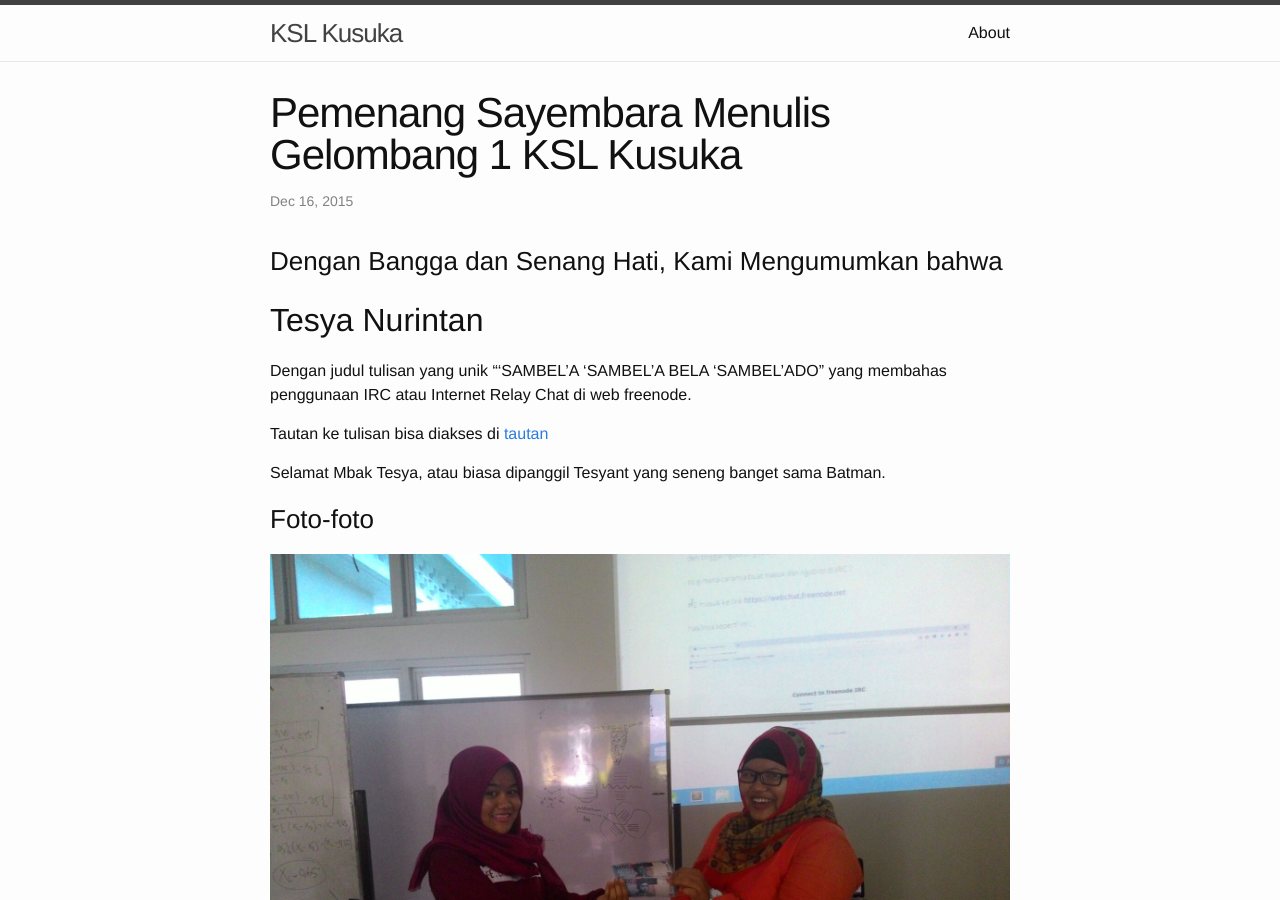
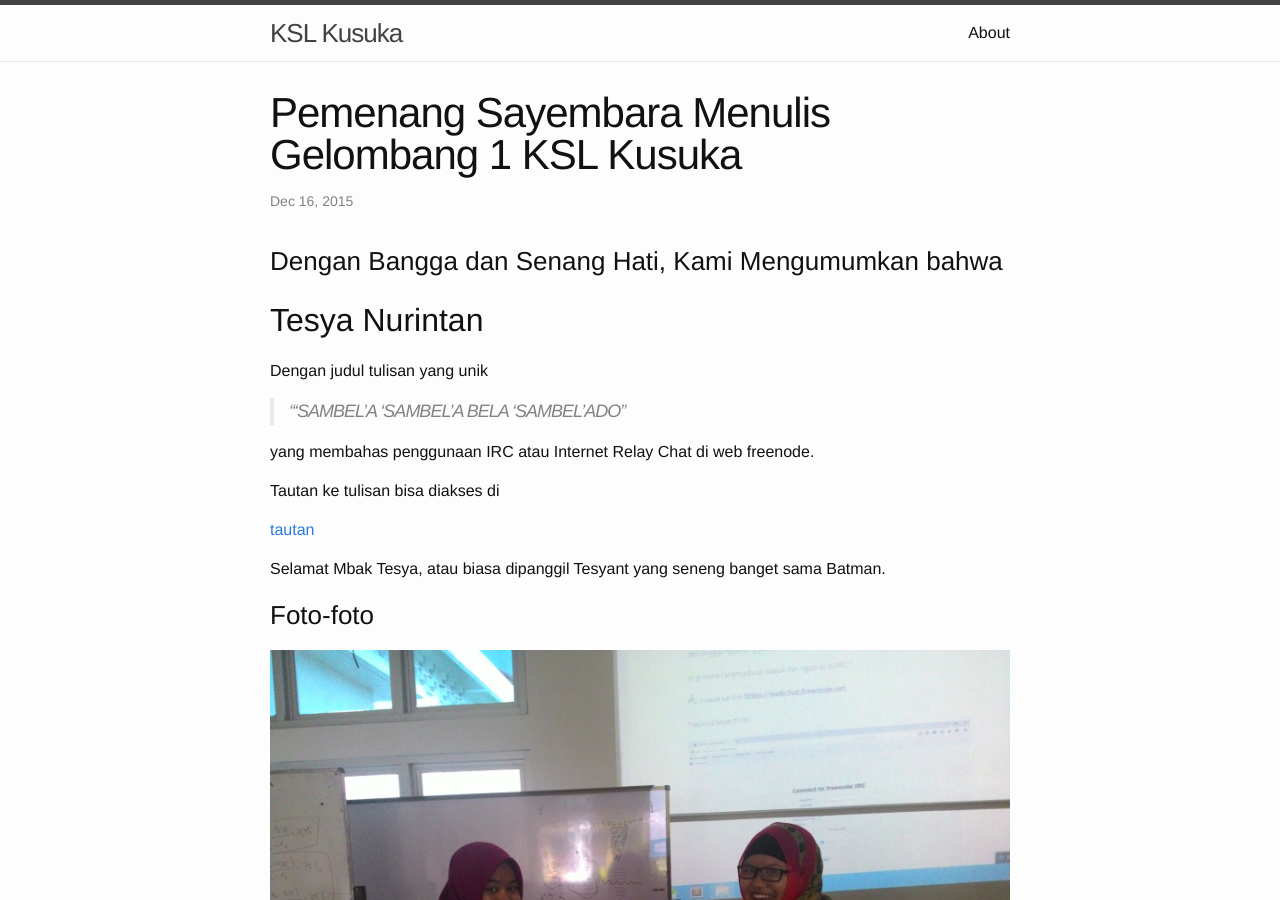
Before and after one commit to KSL-Kusuka/ksl-kusuka.github.io, a Jekyll site: the page built from _posts/2015-12-16-pemenang-sayembara-menulis-gelombang-satu-ksl-kusuka.markdown, in a window 1280 px wide and 900 px high. Built offline with Jekyll 4.4.1, drawn with Linux system fonts in a browser that asks for light colours.

```diff
--- a/_posts/2015-12-16-pemenang-sayembara-menulis-gelombang-satu-ksl-kusuka.markdown
+++ b/_posts/2015-12-16-pemenang-sayembara-menulis-gelombang-satu-ksl-kusuka.markdown
@@ -6,15 +6,23 @@ categories: sayembara menulis
 ---
 
 ### Dengan Bangga dan Senang Hati, Kami Mengumumkan bahwa
+
 ## Tesya Nurintan
 
-Dengan judul tulisan yang unik "‘SAMBEL’A ‘SAMBEL’A BELA ‘SAMBEL’ADO" yang membahas penggunaan IRC atau Internet Relay Chat di web freenode.
+Dengan judul tulisan yang unik
 
-Tautan ke tulisan bisa diakses di [tautan](https://tesyantswordpresscom.wordpress.com/2015/10/24/sambela-sambela-bela-sambelado/)
+> "‘SAMBEL’A ‘SAMBEL’A BELA ‘SAMBEL’ADO"
+
+yang membahas penggunaan IRC atau Internet Relay Chat di web freenode.
+
+Tautan ke tulisan bisa diakses di
+
+[tautan](https://tesyantswordpresscom.wordpress.com/2015/10/24/sambela-sambela-bela-sambelado/)
 
 Selamat Mbak Tesya, atau biasa dipanggil Tesyant yang seneng banget sama Batman.
 
 ### Foto-foto
+
 ![Pembagian Hadiah]({{ site.url }}/assets/img/tesyant.jpg "Pembagian Hadiah")
 
 ![Foto Bersama]({{ site.url }}/assets/img/Unknown.jpeg "Foto Bersama")
```
